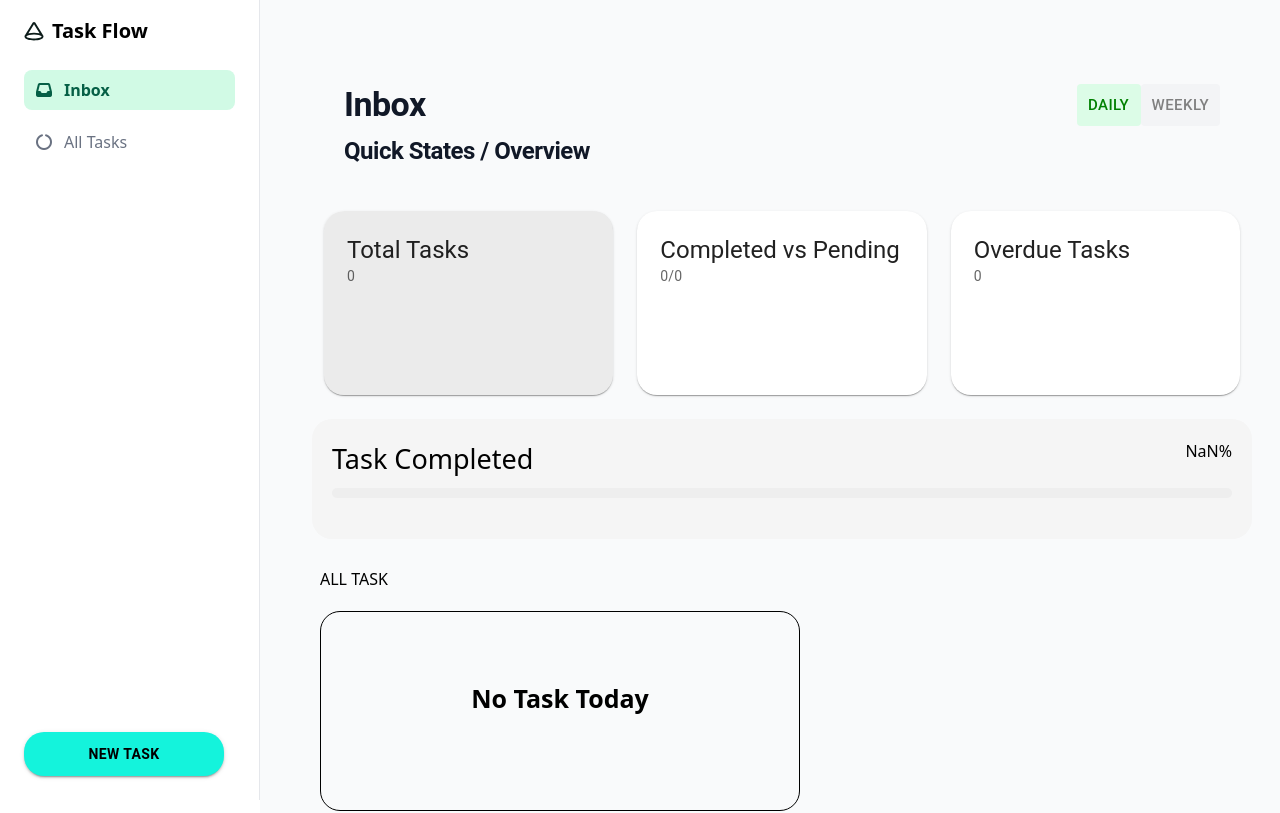
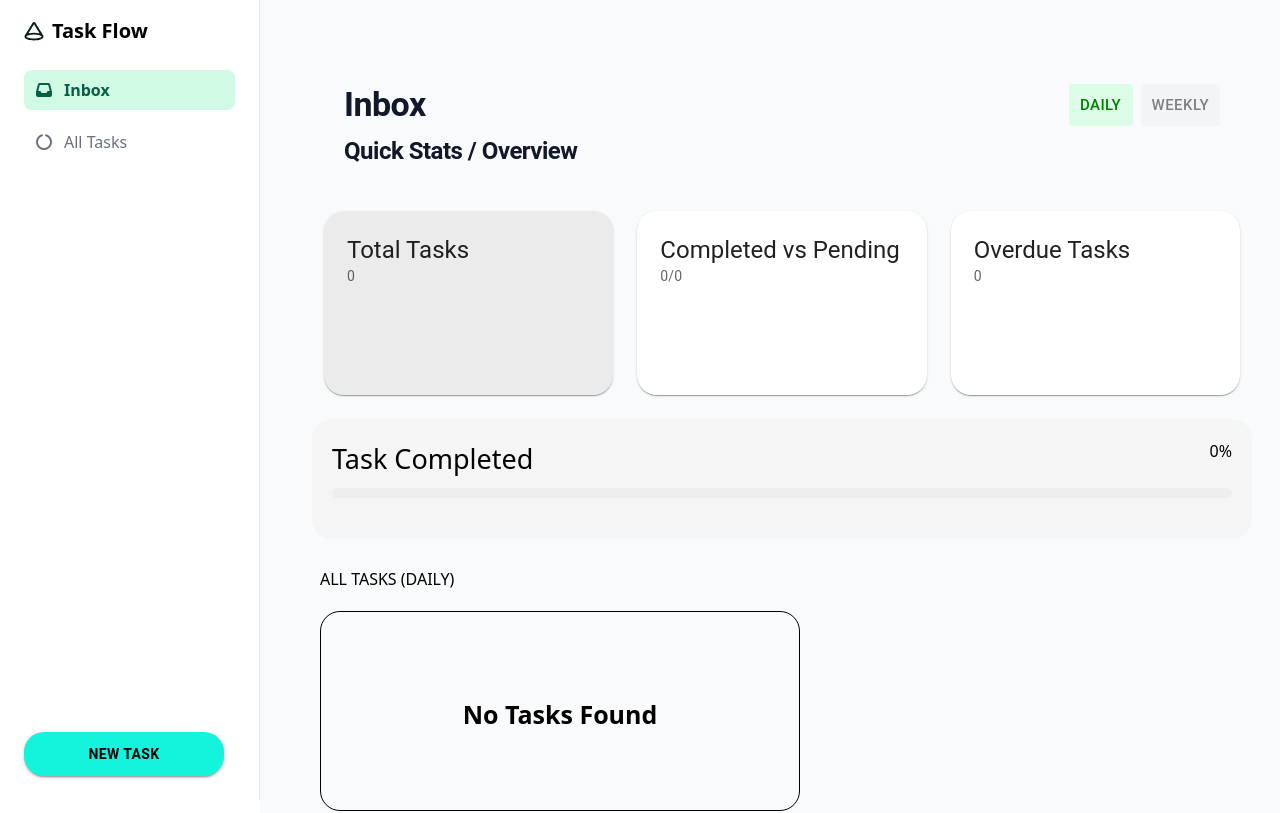
Before and after one commit to skepttalk/to-do-list, a React (Vite) app: page / in a window 1280 px wide. Shown: the top 813 px of the page. Built offline with nearby package versions, Linux system fonts and the light colour scheme.

Commit message:
fix:delete button & replay button & status filter

```diff
--- a/src/Components/Inbox.jsx
+++ b/src/Components/Inbox.jsx
@@ -1,105 +1,175 @@
-import React, { useEffect, useState } from 'react'
-import {Typography,Grid} from "@mui/material";
-import Button from '@mui/material/Button';
-import Card from '@mui/material/Card';
-import CardContent from '@mui/material/CardContent';
-import CardActionArea from '@mui/material/CardActionArea';
-import Box from '@mui/material/Box';
-import LinearProgress, { linearProgressClasses } from '@mui/material/LinearProgress';
-import { styled } from '@mui/material/styles';
+import React, { useEffect, useState } from "react";
+import { Typography, Grid } from "@mui/material";
+import Button from "@mui/material/Button";
+import Card from "@mui/material/Card";
+import CardContent from "@mui/material/CardContent";
+import CardActionArea from "@mui/material/CardActionArea";
+import LinearProgress, {
+  linearProgressClasses,
+} from "@mui/material/LinearProgress";
+import { styled } from "@mui/material/styles";
+
 const Inbox = () => {
   const [tasks, setTasks] = useState([]);
 
   // Fetch tasks from localStorage
   useEffect(() => {
-    const storedTasks = JSON.parse(localStorage.getItem("tasks")) || [];
+    const storedTasks = JSON.parse(localStorage.getItem("formData")) || [];
     setTasks(storedTasks);
+    console.log(storedTasks);
   }, []);
 
+  // Styled progress bar
   const BorderLinearProgress = styled(LinearProgress)(({ theme }) => ({
     height: 10,
     borderRadius: 5,
     [`&.${linearProgressClasses.colorPrimary}`]: {
       backgroundColor: theme.palette.grey[200],
-    ...theme.applyStyles('dark', {
-      backgroundColor: theme.palette.grey[800],
-    }),
     },
     [`& .${linearProgressClasses.bar}`]: {
       borderRadius: 5,
-    backgroundColor: '#1a90ff',
-    ...theme.applyStyles('dark', {
-      backgroundColor: '#308fe8',
-    }),
+      backgroundColor: "#1a90ff",
     },
   }));
 
+  // Stats
+  const [selectedCard, setSelectedCard] = useState(0);
+  const [total, setTotal] = useState(0);
+  const [pending, setPending] = useState(0);
+  const [completed, setCompleted] = useState(0);
+  const [overdue, setOverdue] = useState(0);
 
- const [selectedCard, setSelectedCard] = useState(0);
+  const [filterDate, setFilterDate] = useState("DAILY");
+
+  // Filter and update task stats
+  useEffect(() => {
+    if (tasks.length === 0) {
+      setTotal(0);
+      setCompleted(0);
+      setPending(0);
+      setOverdue(0);
+      return;
+    }
+
+    const today = new Date();
+    let filteredTasks = [];
+
+    if (filterDate === "DAILY") {
+      filteredTasks = tasks.filter((task) => {
+        const taskDate = new Date(task.dueDate);
+        return (
+          taskDate.getDate() === today.getDate() &&
+          taskDate.getMonth() === today.getMonth() &&
+          taskDate.getFullYear() === today.getFullYear()
+        );
+      });
+    } else if (filterDate === "WEEKLY") {
+      const startOfWeek = new Date(today);
+      startOfWeek.setDate(today.getDate() - today.getDay());
+      const endOfWeek = new Date(today);
+      endOfWeek.setDate(today.getDate() + (6 - today.getDay()));
+
+      filteredTasks = tasks.filter((task) => {
+        const taskDate = new Date(task.dueDate);
+        return taskDate >= startOfWeek && taskDate <= endOfWeek;
+      });
+    }
+
+    // Count tasks
+    let totalCount = filteredTasks.length;
+    let completedCount = 0;
+    let pendingCount = 0;
+    let overdueCount = 0;
+
+    filteredTasks.forEach((task) => {
+      if (new Date() > new Date(task.dueDate)) overdueCount++;
+      if (task.status?.toLowerCase() === "completed") completedCount++;
+      else pendingCount++;
+    });
+
+    setTotal(totalCount);
+    setCompleted(completedCount);
+    setPending(pendingCount);
+    setOverdue(overdueCount);
+  }, [filterDate, tasks]);
+
+  // Cards data
   const cards = [
-
-  {
-    id: 1,
-    title: 'Total Tasks',
-    description: '  0',
-  },
-  {
-    id: 2,
-    title: ' Completed vs Pending',
-    description: '0/0',
-  },
-  {
-    id: 3,
-    title: 'Overdue Tasks ',
-    description: '0',
-  },
+    { id: 1, title: "Total Tasks", description: total },
+    { id: 2, title: "Completed vs Pending", description: `${completed}/${pending}` },
+    { id: 3, title: "Overdue Tasks", description: overdue },
   ];
 
   return (
-    <div className='m-3 p-4 flex flex-col  justify-center w-full  '>
-
-    <div className='flex flex-row justify-between m-8'>
-        <div className=''>
-
+    <div className="m-3 p-4 flex flex-col justify-center w-full">
+      {/* Header */}
+      <div className="flex flex-row justify-between m-8">
+        <div>
           <Typography
             variant="h4"
-          sx={{ fontWeight: "bold", color: "#111827", letterSpacing: "-0.5px",  }}
+            sx={{ fontWeight: "bold", color: "#111827", letterSpacing: "-0.5px" }}
           >
             Inbox
           </Typography>
           <Typography
             variant="h5"
-          sx={{ fontWeight: "bold", color: "#111827", letterSpacing: "-0.5px", marginTop:"9px"}}
+            sx={{
+              fontWeight: "bold",
+              color: "#111827",
+              letterSpacing: "-0.5px",
+              marginTop: "9px",
+            }}
           >
-         Quick States / Overview
+            Quick Stats / Overview
           </Typography>
         </div>
-    <div >
-       <Button size="large" sx={{backgroundColor:"#DCFCE7", color:"green"}} >DAILY</Button>
-        <Button size="large" sx={{backgroundColor:"#F3F4F6", color:"gray"}} >WEEKLY</Button>
+
+        {/* Filter Buttons */}
+        <div>
+          <Button
+            size="large"
+            sx={{
+              backgroundColor:
+                filterDate === "DAILY" ? "#DCFCE7" : "#F3F4F6",
+              color: filterDate === "DAILY" ? "green" : "gray",
+              mr: 1,
+            }}
+            onClick={() => setFilterDate("DAILY")}
+          >
+            DAILY
+          </Button>
+          <Button
+            size="large"
+            sx={{
+              backgroundColor:
+                filterDate === "WEEKLY" ? "#DCFCE7" : "#F3F4F6",
+              color: filterDate === "WEEKLY" ? "green" : "gray",
+            }}
+            onClick={() => setFilterDate("WEEKLY")}
+          >
+            WEEKLY
+          </Button>
         </div>
       </div>
 
-      <div className='flex flex-row m-3 space-x-6  items-center justify-between   '>
-
+      {/* Stats Cards */}
+      <div className="flex flex-row m-3 space-x-6 items-center justify-between">
         {cards.map((card, index) => (
-        <Card  sx={{borderRadius:"20px"}}>
+          <Card key={card.id} sx={{ borderRadius: "20px" }}>
             <CardActionArea
               onClick={() => setSelectedCard(index)}
-            data-active={selectedCard === index ? '' : undefined}
+              data-active={selectedCard === index ? "" : undefined}
               sx={{
-              height: '100%',
-              width:"400px",
-              '&[data-active]': {
-                backgroundColor: 'action.selected',
-                '&:hover': {
-                  backgroundColor: 'action.selectedHover',
-                },
+                height: "100%",
+                width: "400px",
+                "&[data-active]": {
+                  backgroundColor: "action.selected",
+                  "&:hover": { backgroundColor: "action.selectedHover" },
                 },
               }}
             >
-            <CardContent sx={{ height: '170px', width:"300px",  margin:"7px", }}>
-              <Typography variant="h5" component="div" sx={{paddingRight:"20px"}}>
+              <CardContent sx={{ height: "170px", width: "300px", margin: "7px" }}>
+                <Typography variant="h5" component="div" sx={{ paddingRight: "20px" }}>
                   {card.title}
                 </Typography>
                 <Typography variant="body2" color="text.secondary">
@@ -108,30 +178,61 @@ const cards = [
               </CardContent>
             </CardActionArea>
           </Card>
-      ))  }
+        ))}
       </div>
-      <div className='w-full h-30 bg-[#F5F5F5]  rounded-[20px] p-5 mt-3 space-y-2'>
-        <div className='flex justify-between'>
-        <h1 className='text-[27px]'>Task Completed</h1>
-        <h1>NaN%</h1>
+
+      {/* Progress Bar */}
+      <div className="w-full h-30 bg-[#F5F5F5] rounded-[20px] p-5 mt-3 space-y-2">
+        <div className="flex justify-between">
+          <h1 className="text-[27px]">Task Completed</h1>
+          <h1>
+            {total > 0 ? Math.round((completed / total) * 100) : 0}%
+          </h1>
         </div>
-        <BorderLinearProgress variant="determinate" value={0}  />
+        <BorderLinearProgress
+          variant="determinate"
+          value={total > 0 ? (completed / total) * 100 : 0}
+        />
       </div>
-       <div className='flex flex-col  mt-5 p-2 space-y-5 '><h1>ALL TASK</h1>
-      <div className='w-120 h-50  rounded-[20px] border-1 border-solid'>
-         <h1 className='flex justify-center pt-17 text-[25px] font-bold'>No Task Today</h1>
-      </div>
-       </div>
-       <div className='flex flex-col  mt-5 p-2 space-y-5'>
-        <h1>Upcoming / Due Soon</h1>
-        <div className='w-90 h-20 bg-[#F5F5F5]  rounded-[20px] flex flex-col justify-start p-4  '>
-          <h1 className='font-bold'></h1>
-          <h1>Due Tomorrow</h1>
+
+      {/* All Tasks */}
+      <div className="flex flex-col mt-5 p-2 space-y-5">
+        <h1>ALL TASKS ({filterDate})</h1>
+        <div className="w-120 h-50 rounded-[20px] border-1 border-solid p-4">
+          {total === 0 ? (
+            <h1 className="flex justify-center pt-17 text-[25px] font-bold">
+              No Tasks Found
+            </h1>
+          ) : (
+            tasks
+              .filter((task) => {
+                const taskDate = new Date(task.dueDate);
+                const today = new Date();
+                if (filterDate === "DAILY") {
+                  return (
+                    taskDate.getDate() === today.getDate() &&
+                    taskDate.getMonth() === today.getMonth() &&
+                    taskDate.getFullYear() === today.getFullYear()
+                  );
+                } else {
+                  const startOfWeek = new Date(today);
+                  startOfWeek.setDate(today.getDate() - today.getDay());
+                  const endOfWeek = new Date(today);
+                  endOfWeek.setDate(today.getDate() + (6 - today.getDay()));
+                  return taskDate >= startOfWeek && taskDate <= endOfWeek;
+                }
+              })
+              .map((task, i) => (
+                <p key={i}>
+                  📝 {task.title || "Untitled"} —{" "}
+                  <span>{task.status || "Pending"}</span>
+                </p>
+              ))
+          )}
         </div>
       </div>
     </div>
+  );
+};
 
-  )
-}
-
-export default Inbox
+export default Inbox;
```
Also changed, not shown: src/Components/Task.jsx (+87 -48 lines), 6 other files (tests, documents, lock files or other folders). Lines whose indentation alone changed are shown as unchanged.
